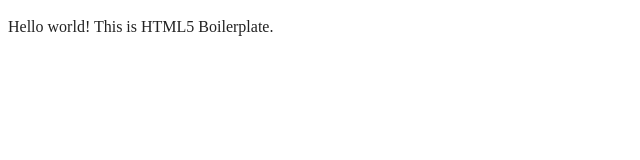
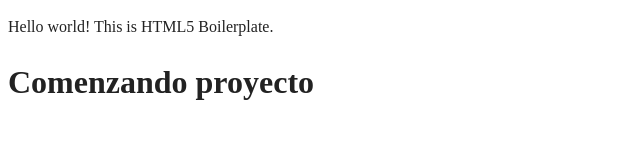
Before and after one commit to kirjan/Header-Business-Agency, a website built with webpack: page index.html in a window 1280 px wide. Shown: the whole page, without its empty margins (0-640 px from the left). Built offline with nearby package versions, Linux system fonts and the light colour scheme.

Commit message:
Probando git en el primer proyecto de CSS

```diff
--- a/index.html
+++ b/index.html
@@ -26,6 +26,7 @@
 
   <!-- Add your site or application content here -->
   <p>Hello world! This is HTML5 Boilerplate.</p>
+  <h1>Comenzando proyecto</h1>
   <script src="js/app.js"></script>
 
 </body>
```
